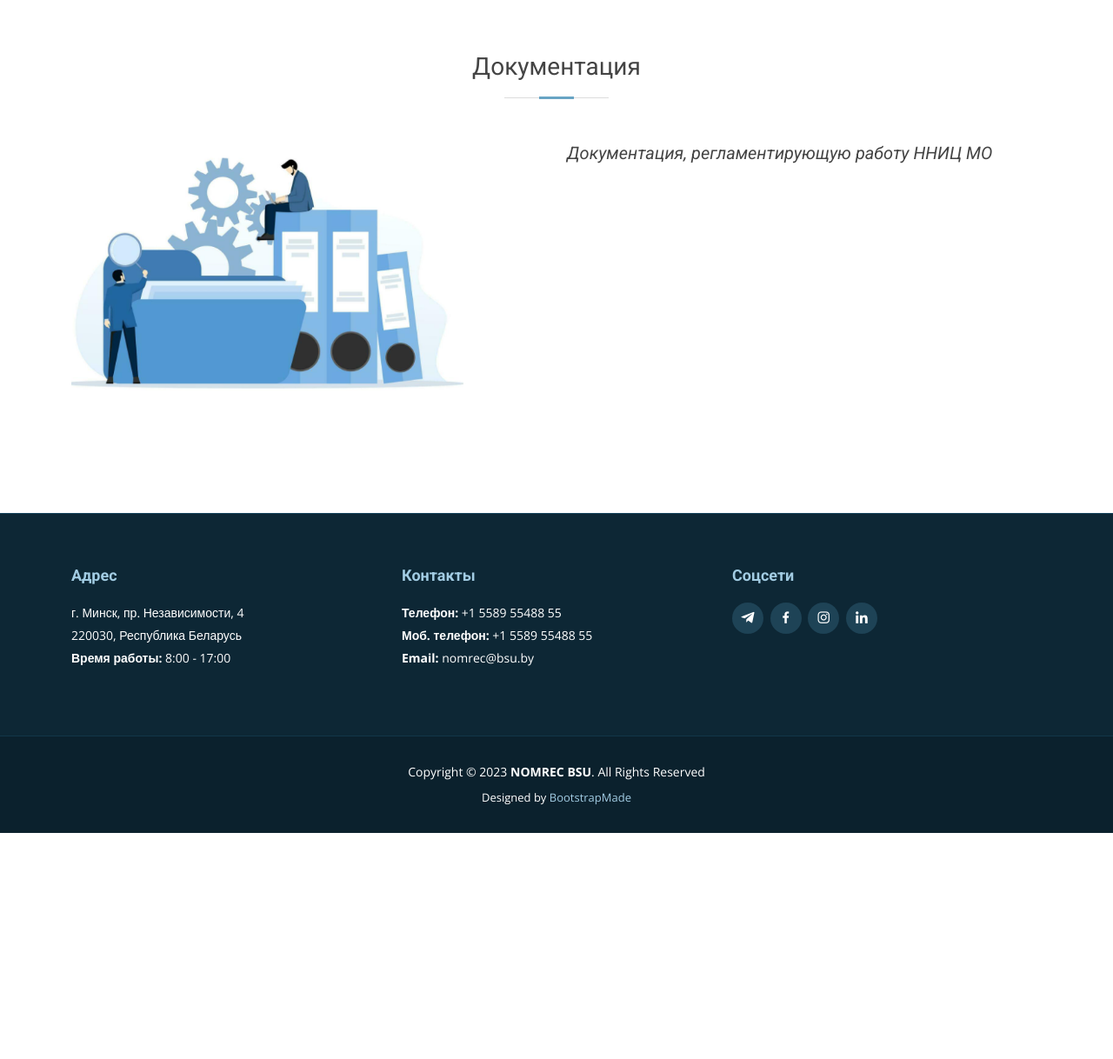
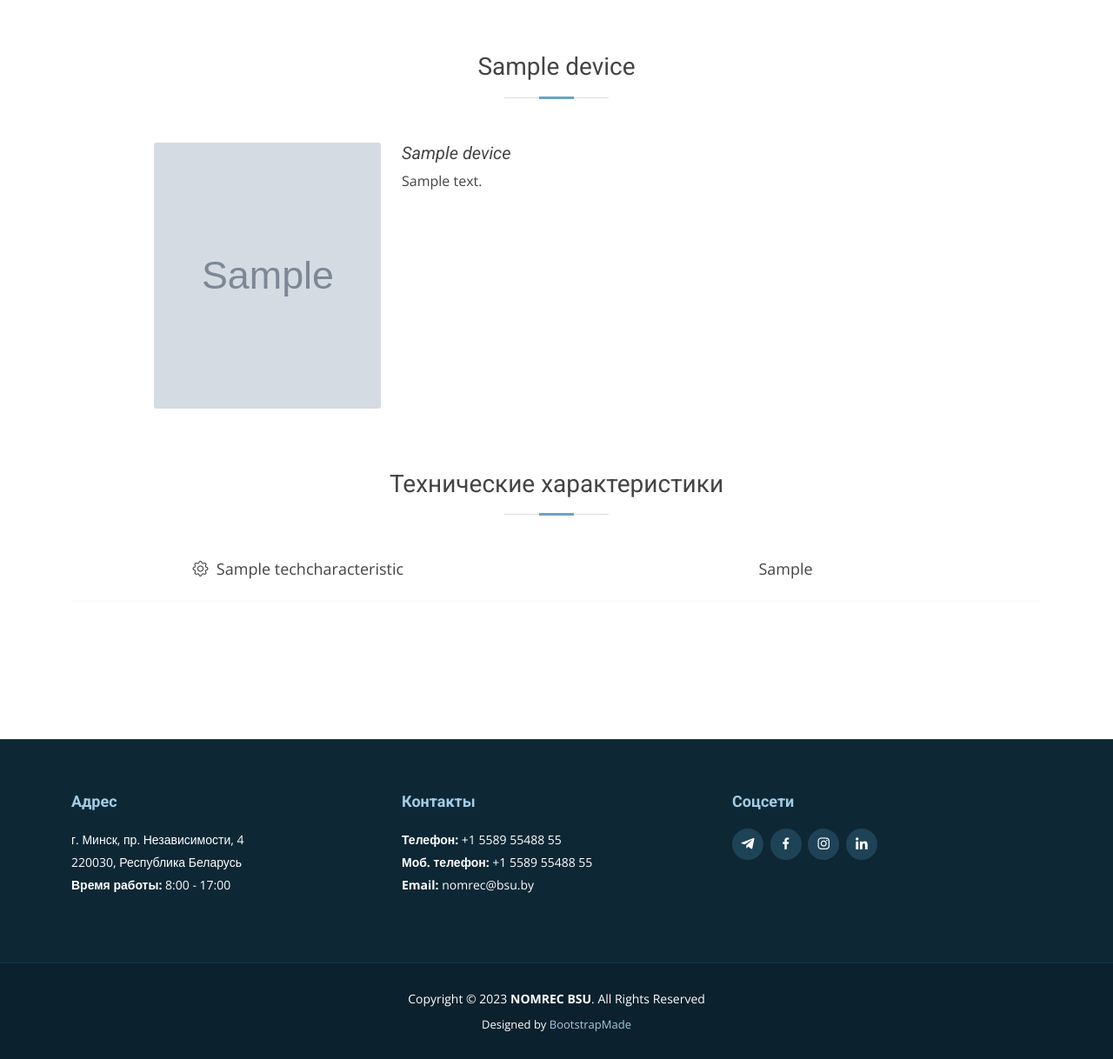
Before and after one commit to silkov78/ozone-bsu, a Django app: page /devices/1/ in a window 1280 px wide. Shown: the part 80-1298 px from the top of the page at 87% size. Before the commit the page ends 1038 px from the top, so only its background shows below. Run offline with Django 4.2, Linux system fonts and the light colour scheme; tables that the repository leaves empty hold one stand-in row (values such as "Sample post"); grey boxes marked "Sample" are stand-in pictures; some libraries are stand-ins or nearby versions.

Commit message:
device page

```diff
--- a/main_app/models.py
+++ b/main_app/models.py
@@ -120,7 +120,8 @@ class TechCharacteristic(models.Model):
     device = models.ForeignKey(
         Devices,
         on_delete=models.CASCADE,
-        verbose_name='Прибор'
+        verbose_name='Прибор',
+        related_name='characteristics'
     )
 
     characteristic_name = models.CharField(
@@ -144,7 +145,7 @@ class TechCharacteristic(models.Model):
     )
 
     def __str__(self):
-        return f'{self.name}'
+        return f'{self.characteristic_name}'
 
     class Meta:
         verbose_name = 'Характеристика прибора'
@@ -158,7 +159,8 @@ class GalleryImage(models.Model):
     device = models.ForeignKey(
         Devices,
         on_delete=models.CASCADE,
-        verbose_name='Прибор'
+        verbose_name='Прибор',
+        related_name='gallery'
     )
 
     gallery_image = models.ImageField(
@@ -177,7 +179,7 @@ class GalleryImage(models.Model):
     )
 
     def __str__(self):
-        return f'{self.characteristic_name}'
+        return f'{self.device} {self.id}'
 
     class Meta:
         verbose_name = 'Галерея прибора'
--- a/static/css/extension.css
+++ b/static/css/extension.css
@@ -662,6 +662,7 @@ Team-single
 }
 
 
+
 /* ---------------------------------
 About-single
 -------------------------------------*/
@@ -676,3 +677,39 @@ About-single
     font-style: italic;
     color: #383838;
 }
+
+/* ---------------------------------
+Devices-single
+-------------------------------------*/
+
+.list-block__list {
+
+    padding-bottom: 15px;
+    margin-bottom: 20px;
+    box-shadow: 0 5px 2px -2px rgb(251, 251, 251);
+}
+.list-block__item {
+    display: flex;
+    align-items: center;
+    justify-content: center;
+    margin-bottom: 10px;
+}
+
+.list-block__item-desciption {
+    display: block;
+    font-size: 18px;
+    line-height: 22px;
+}
+
+.device__img {
+    margin: 0px 10px 10px 0px;
+    height: 306px;
+    width: 100%;
+}
+
+.device__img img{
+    width: 100%;
+    height: 100%;
+    object-fit: cover;
+    border-radius: 3px;
+}
--- a/templates/devices-single.html
+++ b/templates/devices-single.html
@@ -9,36 +9,49 @@
         <div class="container">
 
             <div class="section-title">
-                <h2>Документация</h2>
+                <h2> {{ object.name }} </h2>
             </div>
 
-
-            <div class="row justify-content-between" data-aos="fade-up" data-aos-easing="ease-in-out"
+            <div class="row justify-content-center" data-aos="fade-up" data-aos-easing="ease-in-out"
                 data-aos-duration="650">
-                <div class="col-lg-5 doc-img">
-                    <img src="{% static 'img/documents/doc3.png' %}" class="img-fluid" alt="">
+                <div class="col-lg-3">
+                    <div class="device__img">
+                        <img src=" {{object.main_image.url }} " alt="">
+                    </div>
                 </div>
-                <div class="col-lg-6 pt-4 pt-lg-0">
-                    <h3>Документация, регламентирующую работу ННИЦ МО</h3>
-
-                    <ul>
-                        {% for doc in object_list %}
-                        <a href="{{ doc.document.url }}">
-                            <li>
-                                <i class="bi bi-check2-circle"></i>
-                                {{ doc.name }}
-                            </li>
-                        </a>
-                        {% endfor %}
-
-                    </ul>
-
+                <div class="col-lg-7 pt-4 pt-lg-0">
+                    <h3>{{ object.subtitle }}</h3>
+                    <p>{{ object.description }}</p>
                 </div>
             </div>
 
         </div>
     </section>
 
+    <section data-aos="fade-up" data-aos-easing="ease-in-out" data-aos-duration="750" class="pt-0">
+        <div class="list-block ">
+            <div class="container">
+                <div class="section-title">
+                    <h2> Технические характеристики </h2>
+                </div>
+
+                <div class="list-block__list">
+                    {% for char in object.characteristics.all %}
+
+                    <div class="list-block__item">
+                        <span class="list-block__item-desciption col-lg-7 col-md-9">
+                            <i class="col-1 bi bi-gear"></i>&nbsp&nbsp{{ char.characteristic_name }}
+                        </span>
+                        <span class="list-block__item-desciption col-lg-2 col-md-2">
+                            {{ char.characteristic_value }}
+                        </span>
+
+                    </div>
+                    {% endfor %}
+                </div>
+            </div>
+        </div>
+
 </main>
 
 <script src="{% static 'js/documents/editDOM.js' %}"></script>
--- a/templates/devices.html
+++ b/templates/devices.html
@@ -14,7 +14,7 @@
                 <div class="row d-flex flex-wrap">
 
                     {% for devices_item in page_obj %}
-                        <div class="col-lg-6 col-sm-12 mb-5"  data-aos="fade-up" data-aos-easing="ease-in-out" data-aos-duration="650">
+                        <div class="col-lg-4 col-sm-12 mb-5"  data-aos="fade-up" data-aos-easing="ease-in-out" data-aos-duration="650">
                             <div class="card align-items-stretch">
                                 <div class="card-img">
                                     <img src="{{ devices_item.main_image.url }}" class="" alt="...">
```
Also changed, not shown: main_app/migrations/0002_alter_galleryimage_options_alter_devices_subtitle_and_more.py (added).
